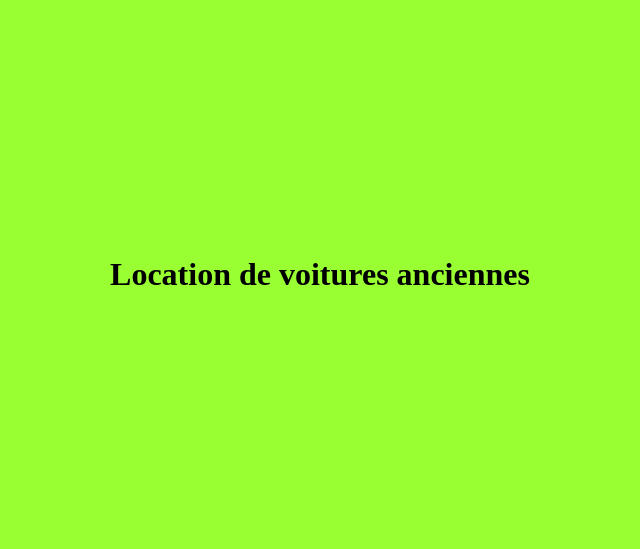
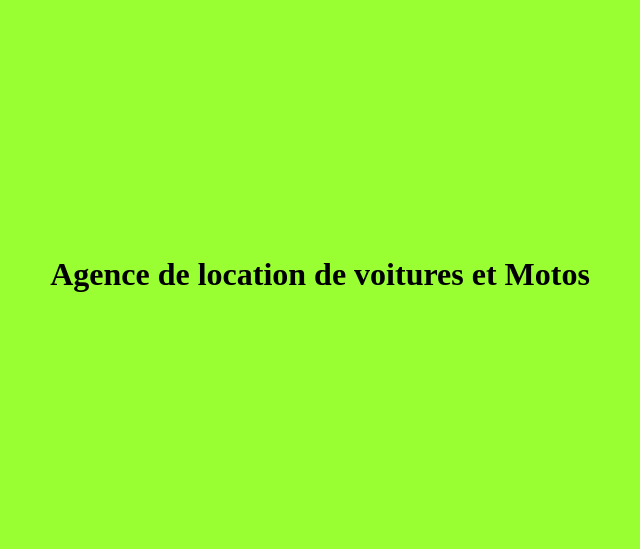
Before and after one commit to houssemeddinelassoued/AgenceLocation, a plain HTML site: page index.html in a window 1280 px wide. Shown: the part 18-567 px from the top of the page, without its empty margins (320-960 px from the left). Drawn offline with Linux system fonts and the light colour scheme.

Commit message:
mise a jour voitures et motos et image

```diff
--- a/index.html
+++ b/index.html
@@ -5,6 +5,6 @@
 <title></title>
 </head>
 <body style="background-color:#99ff33">
-<h1 style="padding-top:20%; padding-bottom:20%; text-align:center;color:#000">Location de voitures anciennes</h1>
+<h1 style="padding-top:20%; padding-bottom:20%; text-align:center;color:#000">Agence de location de voitures et Motos</h1>
 </body>
 </html>
```
Also changed, not shown: champion-rent-a-car.png (added).
